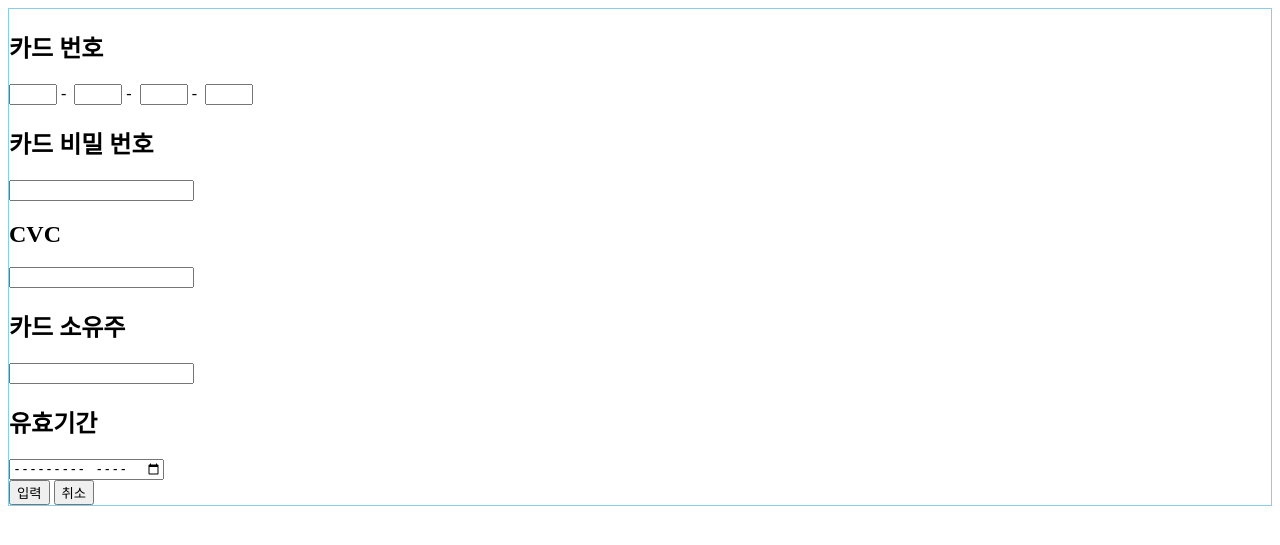
After one commit to HyunCheolNam/miniproject2, a Django app: page /user/insert_card/ in a window 1280 px wide. The commit adds this page. Shown: the top 545 px of the page. Run offline with Django 3.2, Linux system fonts and the light colour scheme; parts of the project's set-up code (start-up, migrations or seed data) failed here and were passed over.

Commit message:
비밀번호 암호화, 로그인
비밀번호 암호화해서 저장
암호화된 비밀번호 로그인 완료

```diff
--- a/templates/base.html
+++ b/templates/base.html
@@ -80,9 +80,6 @@
                     <a href="#">내가 쓴 글 목록</a>
                   </li>
                   <li>
-                    <a href="#">Payment Methods</a>
-                  </li>
-                  <li>
                     <a href="{% url 'user:cards' %}">결제</a>
                   </li>
                   <li>
--- /dev/null
+++ b/templates/user/insert_card.html
@@ -0,0 +1,89 @@
+<!DOCTYPE html>
+<html lang="en">
+
+<head>
+    <meta charset="UTF-8">
+    <meta http-equiv="X-UA-Compatible" content="IE=edge">
+    <meta name="viewport" content="width=device-width, initial-scale=1.0">
+    <title>카드 정보 입력</title>
+    <style type="text/css">
+        .moveNumber {
+            text-align: center;
+            width: 40px;
+        }
+
+        .card {
+            border: 1px solid skyblue;
+        }
+    </style>
+    <script type="text/javascript">
+        //카드 자동 하이픈 입력
+        function inputMoveNumber(num) {
+            if (isFinite(num.value) == false) {
+                alert("카드번호는 숫자만 입력할 수 있습니다.");
+                num.value = "";
+                return false;
+            }
+            max = num.getAttribute("maxlength");
+            if (num.value.length >= max) {
+                num.nextElementSibling.focus();
+            }
+        }
+        //
+        function moveClose() {
+            opener.location.href = "{% url 'user:insert_card'%}";
+        }
+
+    </script>
+</head>
+
+<body>
+    <div class="card">
+        <form action="{% url 'user:insert_card' %}" method="POST">
+            {% csrf_token %}
+
+            <div class="cardNum">
+                <h2>카드 번호</h2>
+                <input type="text" class="moveNumber" name="card1" onKeyup="inputMoveNumber(this);"
+                    maxlength="4" />&nbsp;-&nbsp;
+                <input type="text" class="moveNumber" name="card2" onKeyup="inputMoveNumber(this);"
+                    maxlength="4" />&nbsp;-&nbsp;
+                <input type="text" class="moveNumber" name="card3" onKeyup="inputMoveNumber(this);"
+                    maxlength="4" />&nbsp;-&nbsp;
+                <input type="password" name="card4" class="moveNumber" maxlength="4" />
+            </div>
+            <div class="cardPw">
+                <!-- 카드 비밀 번호-->
+                <h2>카드 비밀 번호</h2>
+                <input type="password" name="card_pw" class="card_pw" />
+            </div>
+            <div class="cardCvc">
+                <!--CVC 번호-->
+                <h2>CVC</h2>
+                <input type="password" name="card_cvc" class=" card_cvc" />
+            </div>
+            <div class="cardHolder">
+                <!--카드 소유주-->
+                <h2>카드 소유주</h2>
+                <input type="text" name="card_holder" class="card_holder">
+            </div>
+            <div class="validationDate">
+                <!--유효기간-->
+                <h2>유효기간</h2>
+                <input type="month" name="validation_date">
+            </div>
+
+            <div class="btn_area">
+                <button type="submit" id="input" onclick="moveClose()">
+                    <span>입력</span>
+                </button>
+                <button type="submit" id="cancel" onclick="self.close()">
+                    <span>취소</span>
+                </button>
+            </div>
+            <!-- content-->
+        </form>
+    </div>
+</body>
+
+</html>
--- a/user/urls.py
+++ b/user/urls.py
@@ -25,4 +25,6 @@ urlpatterns = [
 
     path('find_id/', views.find_id, name="find_id"),
     path('find_pw/', views.find_pw, name="find_pw"),
+
+    path('insert_card/', views.insert_card, name="insert_card")
 ]
--- a/user/views.py
+++ b/user/views.py
@@ -4,6 +4,9 @@ from django.shortcuts import redirect, render
 from django.http import HttpResponse
 from user.models import User
 from user import kakaoAPI
+import qrcode
+#해쉬암호화에 사용되는 라이브러리
+from argon2 import PasswordHasher
 
 def account(request):
     user_id = request.session['user_id']
@@ -106,10 +109,19 @@ def login(request):
     else:
         user_id = request.POST['user_id']
         user_pw = request.POST['user_pw']
+        #db_data = User.objects.filter(user_id=user_id) 먼저 해서 데이터 가져 온 후
+        # 어렵게 가져오는 데이터 db_data.values('user_pw')[0]['user_pw'] : query에서 원하는 데이터 추출할 때 사용 .
         try:
-            user = User.objects.get(user_id = user_id, user_pw = user_pw)
-            request.session['user_nick'] = user.user_nick
-            request.session['user_id'] = user.user_id
+            #다른 방법으로 구현해야 할거같다..아마도.. 비밀번호를 암호화해서 넣었기때문에 user_pw를 가져와도 똑같지 않다.
+            db_data = User.objects.filter(user_id=user_id)
+            db_id = db_data.values('user_id')[0]['user_id']
+            db_password = db_data.values('user_pw')[0]['user_pw']
+            if PasswordHasher().verify(db_password, user_pw) == True and db_id == user_id:
+                user = User.objects.get(user_id = user_id)
+            #db_user_id = User.objects.get(user_id=user_id)
+            #pw_verify = PasswordHasher.verify()
+                request.session['user_nick'] = user.user_nick
+                request.session['user_id'] = user.user_id
         except:
             # return render(request,'user/login.html', {안내메시지})
             return HttpResponse('로그인 실패')
@@ -132,32 +144,36 @@ def signup(request):
     if request.method == 'GET':
         return render(request,'user/signup.html', {})
     else:
-        user_id = request.POST.get('user_id')
-        user_pw = request.POST.get('user_pw')
-        user_name = request.POST.get('user_name')
-        user_nick = request.POST.get('user_nick')
-        user_email = request.POST.get('user_email')
-        user_phone = request.POST.get('user_phone')
-        user_address = request.POST.get('sample6_address')
+        try:
+            user_id = request.POST.get('user_id')
+            password =request.POST.get('user_pw')
+            #argon2 라이브러리를 사용해서 해쉬 암호화.
+            user_pw = PasswordHasher().hash(password)
+            user_name = request.POST.get('user_name')
+            user_nick = request.POST.get('user_nick')
+            user_email = request.POST.get('user_email')
+            user_phone = request.POST.get('user_phone')
+            user_address = request.POST.get('sample6_address')
 
-        latlng = address_to_latlng(user_address)
-        user_lat = latlng[0]
-        user_lng = latlng[1]
-        if request.POST.get('phone_alram') == True :
-            isPhoneAlert = 1
-        else:
-            isPhoneAlert = 0
-        if request.POST.get('email_alram') == True :
-            isEmailAlert = 1
-        else:
-            isEmailAlert = 0
+            latlng = address_to_latlng(user_address)
+            user_lat = latlng[0]
+            user_lng = latlng[1]
+            if request.POST.get('phone_alram') == True :
+                isPhoneAlert = 1
+            else:
+                isPhoneAlert = 0
+            if request.POST.get('email_alram') == True :
+                isEmailAlert = 1
+            else:
+                isEmailAlert = 0
 
-        user = User(user_id= user_id, user_pw= user_pw, user_name = user_name, user_nick= user_nick, user_email = user_email, user_phone = user_phone, user_address = user_address,user_lat = user_lat, user_lng = user_lng, isPhoneAlert = isPhoneAlert, isEmailAlert = isEmailAlert )
-        user.save()
+            user = User(user_id= user_id, user_pw= user_pw, user_name = user_name, user_nick= user_nick, user_email = user_email, user_phone = user_phone, user_address = user_address,user_lat = user_lat, user_lng = user_lng, isPhoneAlert = isPhoneAlert, isEmailAlert = isEmailAlert )
+            user.save()
 
-        print(user_id, user_pw,user_name,user_nick,user_email,user_address,user_phone,isPhoneAlert,isEmailAlert, user_lat,user_lng)
-        return render(request,'user/login.html')
-
+            print(user_id, user_pw,user_name,user_nick,user_email,user_address,user_phone,isPhoneAlert,isEmailAlert, user_lat,user_lng)
+            return render(request,'user/login.html')
+        except:
+            return HttpResponse("회원가입에 실패했습니다.")
     #return redirect('user:login')
 
 def signup_check(request):
@@ -179,3 +195,33 @@ def find_id(request):
 
 def find_pw(request):
     return render(request, 'user/find_pw.html')
+
+def insert_card(request):
+    if request.method == 'GET':
+        return render(request,'user/insert_card.html', {})
+    else:
+        #카드정보
+        card1 = request.POST.get('card1')
+        card2 = request.POST.get('card2')
+        card3 = request.POST.get('card3')
+        card4 = request.POST.get('card4')
+        card_num = card1+'-'+card2+'-'+card3+'-'+card4
+        card_pw = request.POST.get('card_pw')
+        card_cvc = request.POST.get('card_cvc')
+        card_holder = request.POST.get('card_holder')
+        validation_date = request.POST.get('validation_date')
+        card_info = {
+            'card_num' : card_num,
+            'card_pw' : card_pw,
+            'card_cvc' : card_cvc,
+            'card_holder' : card_holder,
+            'validation_date' : validation_date
+        }
+        #QR CODE
+        card_qr = qrcode.make(card_info)
+        card_qr.save("card.jpg")
+
+        print(card_num,card_pw,card_cvc,card_holder,validation_date)
+        return render(request,'user/cards.html')
+
+    return render(request, 'user/insert_card.html')
```
Also changed, not shown: templates/user/cards.html (+13 -6 lines), templates/user/signup.html (+16 -1 lines), card.jpg (added).
